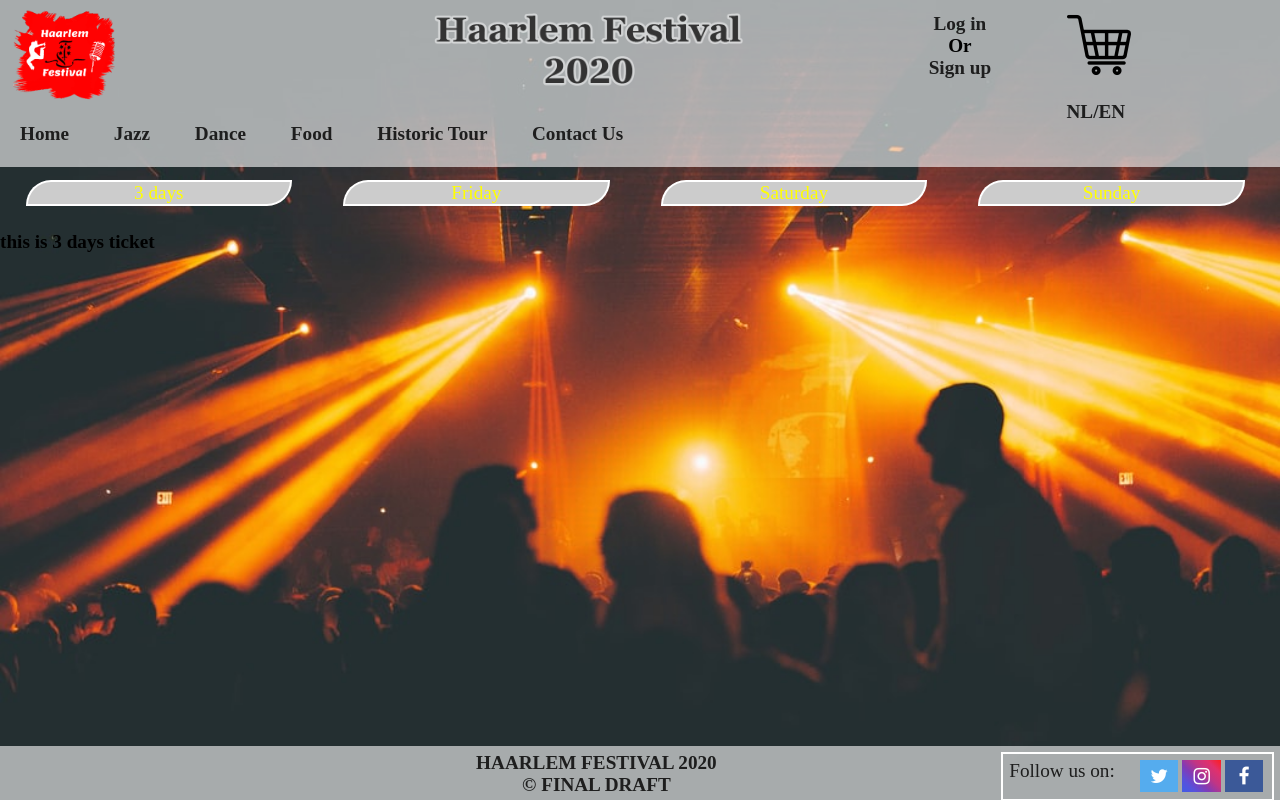
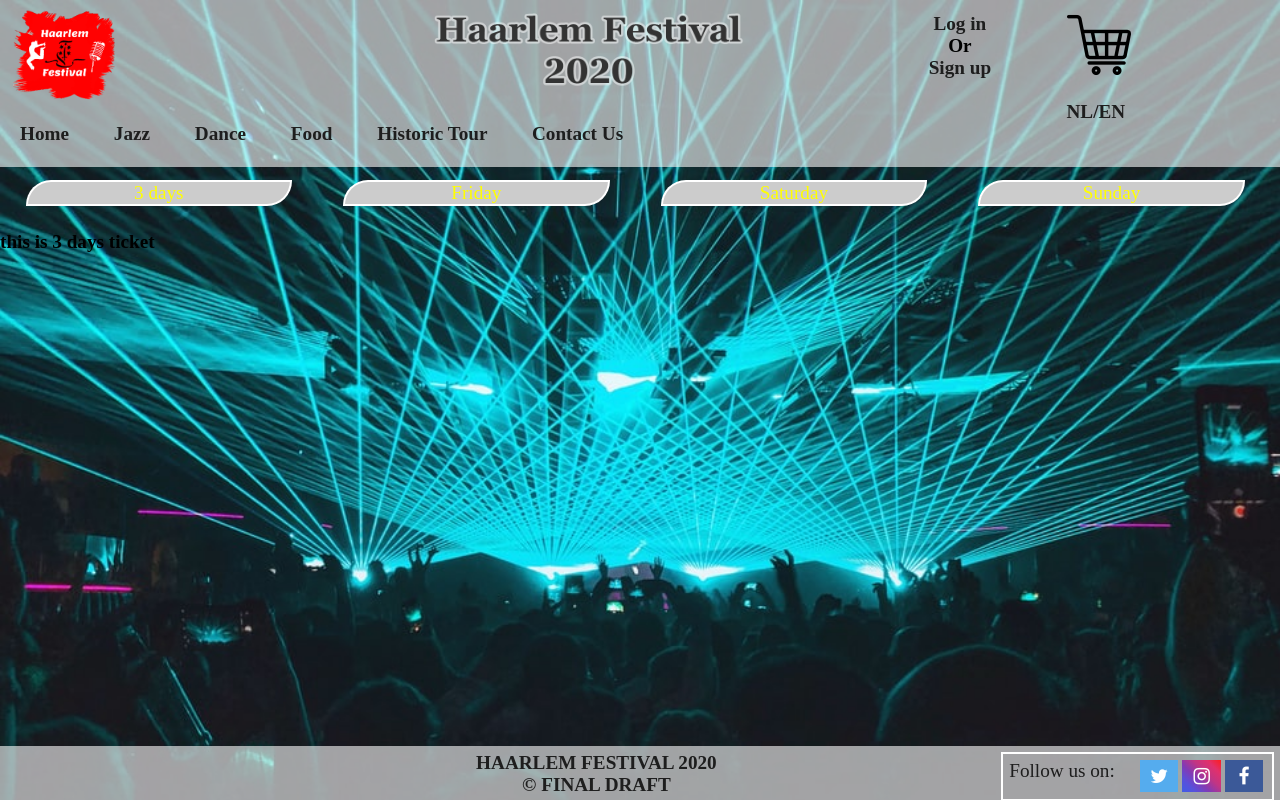
Before and after one commit to prinsalvino/HaarlemFestival, a PHP site: page /DanceTicket3Days.php in a window 1280 px wide. Run offline with PHP 8.4, Linux system fonts and the light colour scheme.

Commit message:
Changes dance event

```diff
--- a/DanceHomepg.php
+++ b/DanceHomepg.php
@@ -4,7 +4,7 @@ declare(strict_types=1);
 session_start();
 
 ?>
-<html class = "dance">
+<html class = "danceHomepage">
 <head>
 <meta charset="utf-8"/>
 <link rel="stylesheet" type="text/css" href="css/stylesheet.css">
--- a/DanceTicket3Days.php
+++ b/DanceTicket3Days.php
@@ -4,7 +4,7 @@ declare(strict_types=1);
 session_start();
 
 ?>
-<html class = "dance">
+<html class = "danceTicket">
 <head>
 <meta charset="utf-8"/>
 <link rel="stylesheet" type="text/css" href="css/stylesheet.css">
@@ -16,14 +16,6 @@ session_start();
 <body>
 <?php include "header.php";?>
 
-<!-- <nav>
-<ul class='danceMenu'>
-<li class='danceMenuItem'><a href ="">3 days</a></li>
-<li class='danceMenuItem'><a href ="">Friday</a></li>
-<li class='danceMenuItem'><a href ="">Saturday</a></li>
-<li class='danceMenuItem'><a href ="">Sunday</a></li>
-</ul>
-</nav> -->
 
 <div class="danceTicketRow">
   <a class="DanceTicket3Days" href="DanceTicket3Days.php">
--- a/css/dancestylesheet.css
+++ b/css/dancestylesheet.css
@@ -1,3 +1,17 @@
+.danceHomepage{
+    background-image: url("../img/Dance_HomeBG.jpg");
+    width: 100%;
+    background-size: cover;
+}
+
+.danceTicket{
+    background-image: url("../img/Dance_TicketBG.jpg");
+    width: 100%;
+    background-size: cover;
+}
+
+
+
 .danceDescriptionHome{
     background-color: #ccc;
     width: 400px;
--- a/css/stylesheet.css
+++ b/css/stylesheet.css
@@ -19,11 +19,7 @@
     background-size: cover;
 }
 
-.dance {
-    background-image: url("../img/Dance_HomeBG.jpg");
-    width: 100%;
-    background-size: cover;
-}
+
 
 .Food {
     background-image: url("../img/1.jpg");
```
Also changed, not shown: DanceTicketFriday.php (+1 -9 lines), DanceTicketSaturday.php (+1 -9 lines), DanceTicketSunday.php (+1 -9 lines).
